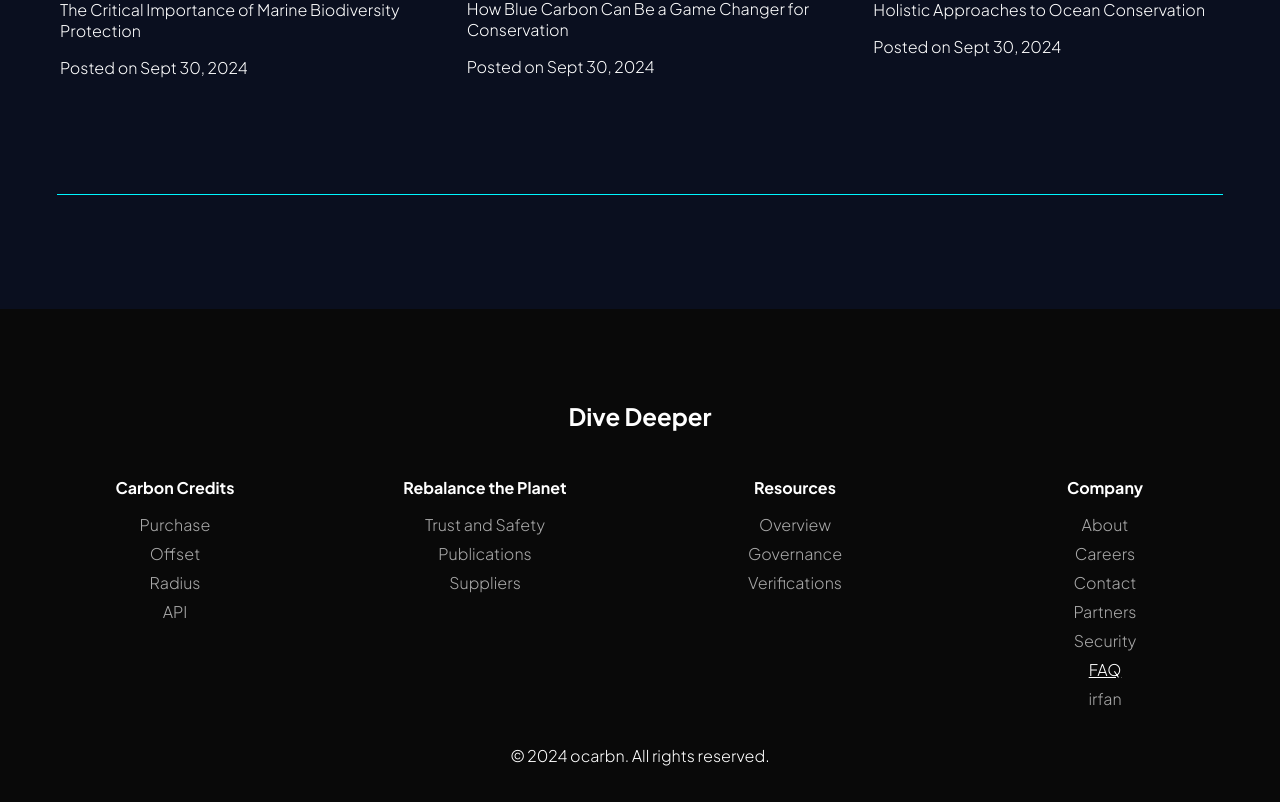
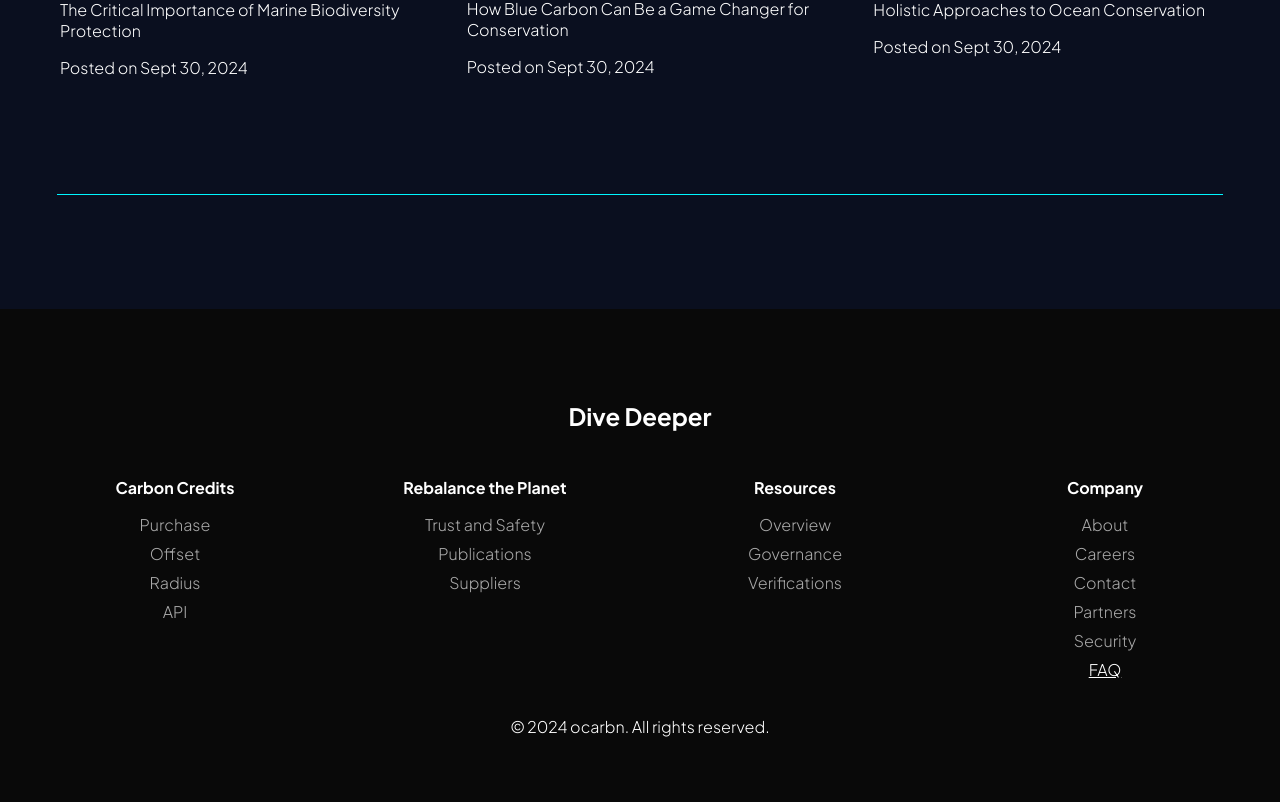
Before and after one commit to blckdfly/ocarbn-by-alesha, a React (Create React App) app: page / in a window 1280 px wide. Shown: the part 3433-4235 px from the top of the page. After the commit the page ends 4206 px from the top, so only its background shows below. Built offline with nearby package versions, Linux system fonts and the light colour scheme.

Commit message:
Update Footer.jsx

```diff
--- a/src/components/Footer.jsx
+++ b/src/components/Footer.jsx
@@ -41,7 +41,6 @@ function Footer() {
             <li>Partners</li>
             <li>Security</li>
             <li><Link to="/faq">FAQ</Link></li>
-            <li>irfan</li>
           </ul>
         </div>
       </div>
```
